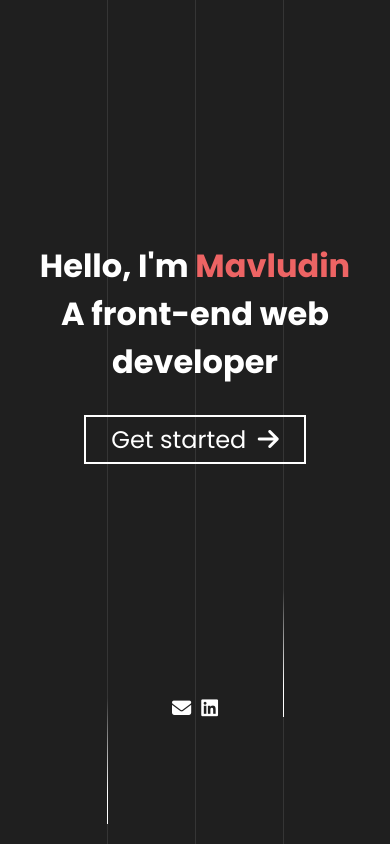
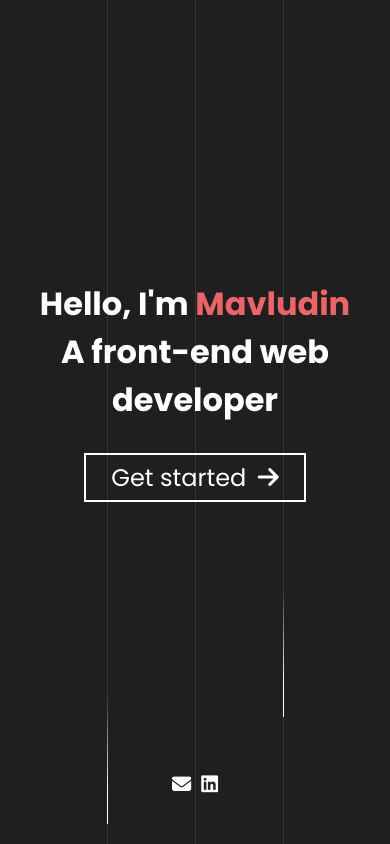
Before and after one commit to Mavludin/portfolio-page, a React (Create React App) app: page / in a window 390 px wide. Built offline with nearby package versions, Linux system fonts and the light colour scheme.

Commit message:
on my way

```diff
--- a/src/Main.css
+++ b/src/Main.css
@@ -2,6 +2,10 @@
 
 * {
   box-sizing: border-box;
+}
+
+html, body {
+  height: 100%;
 }
 
 body {
@@ -10,8 +14,8 @@ body {
   background-color: #1f1f1f;
 }
 
-.App {
-  height: 100vh;
+#root, .App {
+  height: 100%;
 }
 
 .container {
@@ -177,13 +181,6 @@ a {
   }
 }
 
-
-@media screen and (max-width: 836px) {
-  .App {
-    height: 90vh;
-  }
-}
-
 @media screen and (max-width: 768px) {
   .container {
     padding: 5px;
```
